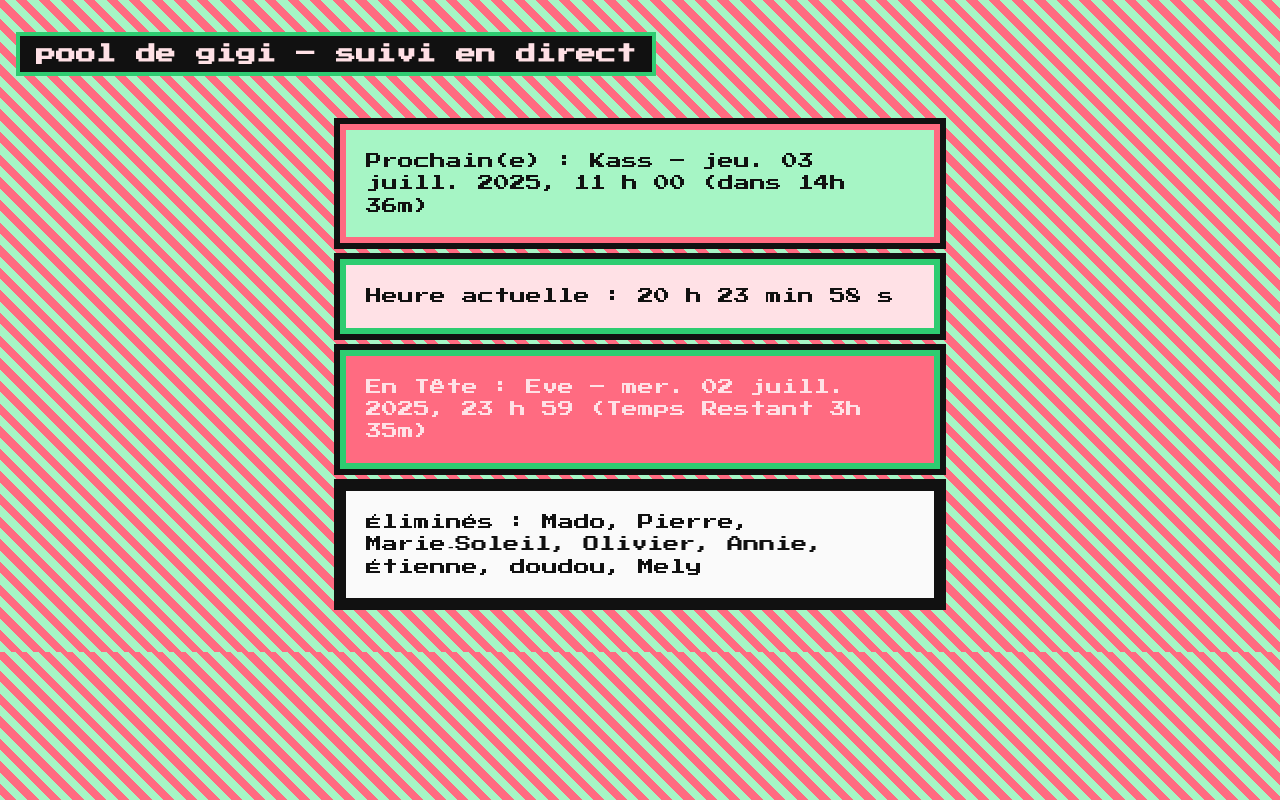
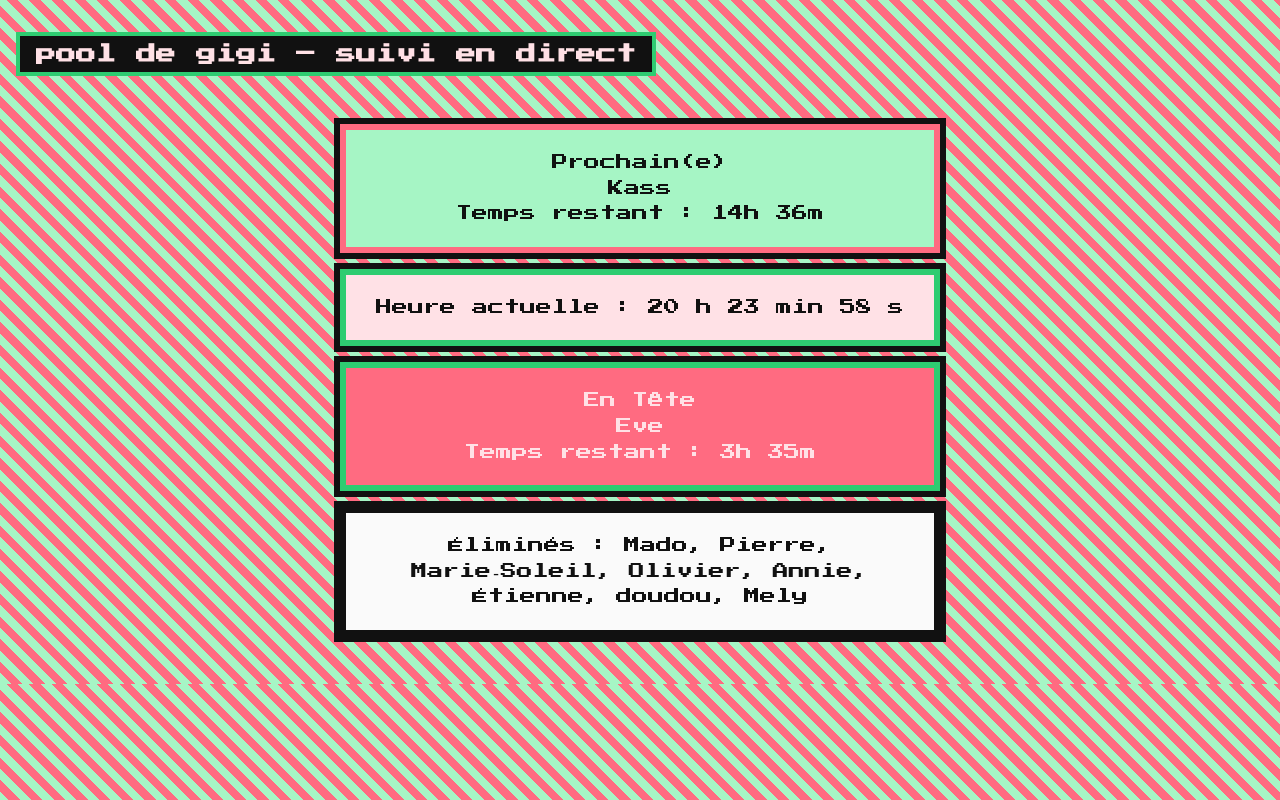
Before and after one commit to peate1515/gigi, a plain HTML site: page index.html in a window 1280 px wide. Drawn offline with Linux system fonts and the light colour scheme.

Commit message:
Add files via upload

```diff
--- a/index.html
+++ b/index.html
@@ -38,10 +38,11 @@
         margin: 1rem auto;
         padding: 1.25rem;
         max-width: 600px;
-        line-height: 1.4;
+        line-height: 1.6;
         background: var(--melon-lightpink);
         border: 6px solid var(--melon-green);
         box-shadow: 0 0 0 6px var(--melon-seed);
+        text-align: center;
       }
       .small{background:var(--melon-lightgreen);border-color:var(--melon-pink);} /* 2e place */
       .winner{background:var(--melon-pink);color:var(--melon-lightpink);border-color:var(--melon-green);} /* gagnant */
@@ -82,7 +83,6 @@
       ];
 
       // === Formateurs de date ===
-      const fmtDateTime=new Intl.DateTimeFormat("fr-CA",{weekday:"short",year:"numeric",month:"short",day:"2-digit",hour:"2-digit",minute:"2-digit"});
       const fmtClock=new Intl.DateTimeFormat("fr-CA",{hour:"2-digit",minute:"2-digit",second:"2-digit"});
 
       // === Aides ===
@@ -102,9 +102,13 @@
         const winner=upArr[0];
         const second=upArr[1];
 
-        document.getElementById("winner").textContent=winner?`En Tête  : ${winner.name} – ${fmtDateTime.format(winner.dateObj)} (Temps Restant ${diffHuman(winner.dateObj)})`:"Aucun gagnant (pas de date future).";
+        document.getElementById("winner").innerHTML=winner?
+          `<div>En Tête</div><div>${winner.name}</div><div>Temps restant : ${diffHuman(winner.dateObj)}</div>`
+          :"Aucun gagnant (pas de date future).";
 
-        document.getElementById("secondPlace").textContent=second?`Prochain(e) : ${second.name} – ${fmtDateTime.format(second.dateObj)} (dans ${diffHuman(second.dateObj)})`:"Pas encore de 2e place.";
+        document.getElementById("secondPlace").innerHTML=second?
+          `<div>Prochain(e)</div><div>${second.name}</div><div>Temps restant : ${diffHuman(second.dateObj)}</div>`
+          :"Pas encore de 2e place.";
 
         // éliminés = passés
         const eliminatedNames=past().map(e=>e.name);
```
